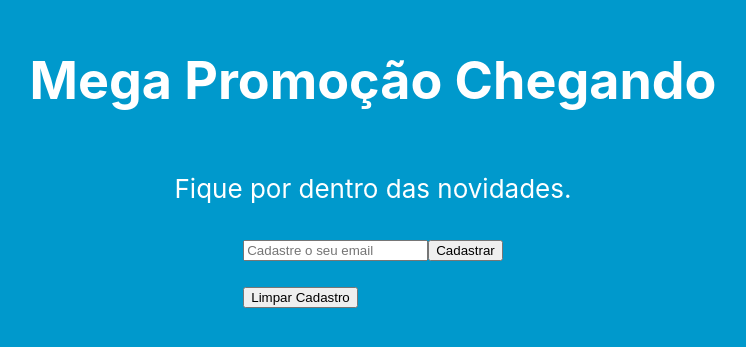
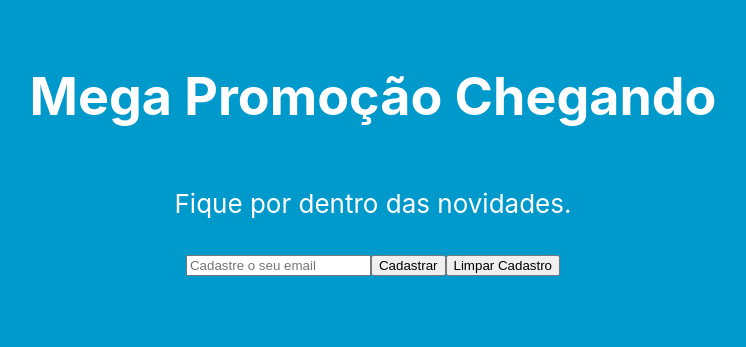
Before and after one commit to aveleda/ecommerce-landing-page, a React (Create React App) app: page / in a window 1280 px wide. Shown: the part 239-586 px from the top of the page, without its empty margins (267-1013 px from the left). Built offline with nearby package versions, Linux system fonts and the light colour scheme.

Commit message:
clearEmail fixed

```diff
--- a/src/App.js
+++ b/src/App.js
@@ -36,7 +36,8 @@ function App(props) {
   }
 
   function clearEmail () {
-    localStorage.clear()
+    localStorage.clear();
+    setEmail("");
   }
 
   return (
@@ -49,11 +50,11 @@ function App(props) {
         <input required="" type="email" className="emailInput" value={email}
           placeholder="Cadastre o seu email" onChange={e => setEmail(e.target.value)}></input>
         <button type="button" onClick={handleEmail}>Cadastrar</button>
+        <button type="button" onClick={clearEmail}>Limpar Cadastro</button>
         { error ?
           <span className="errorSpan">{msg}</span>:
           <span className="successSpan">{msg}</span>
         }
-        <button type="button" onClick={clearEmail}>Limpar Cadastro</button>
       </div>
     </div>
   );
```
